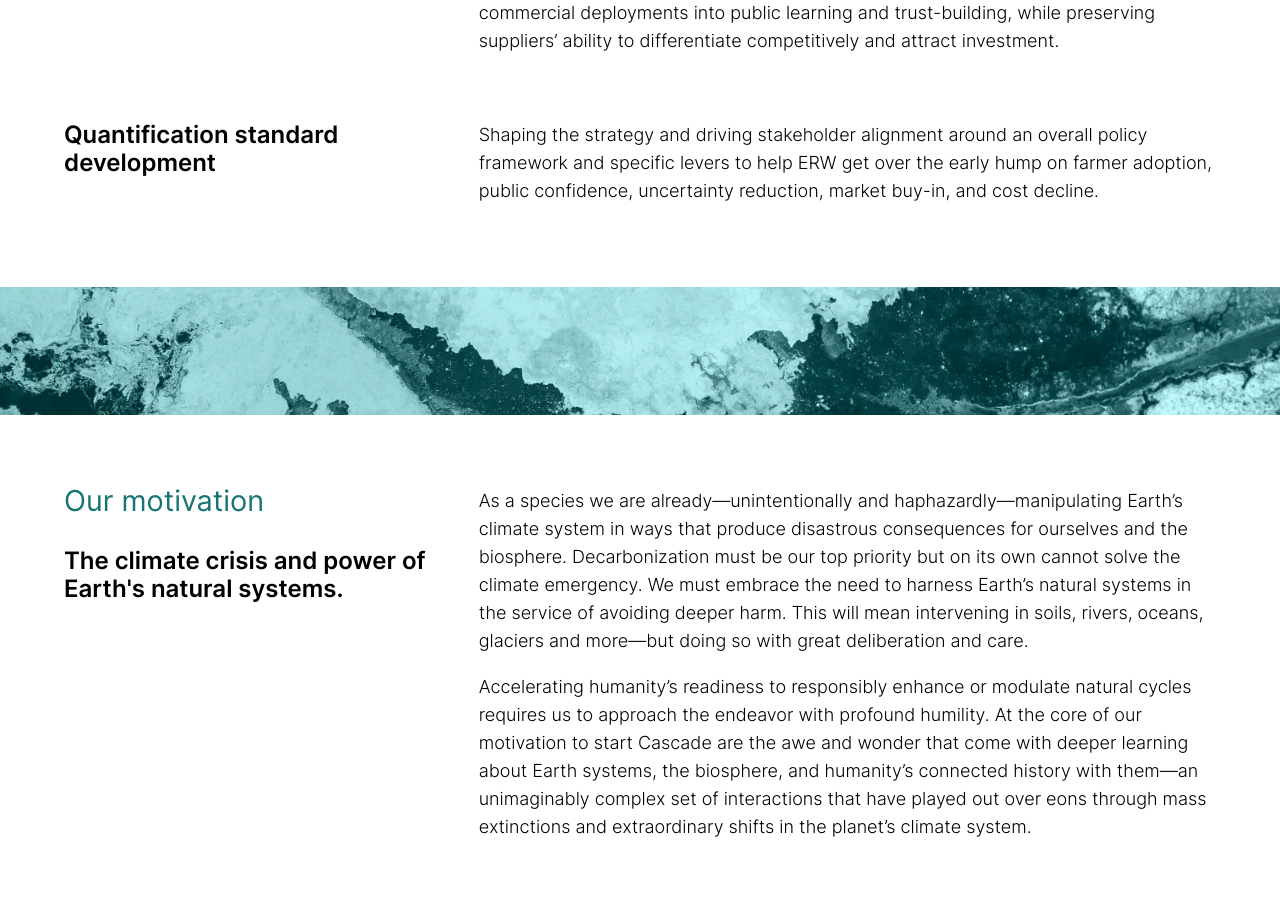
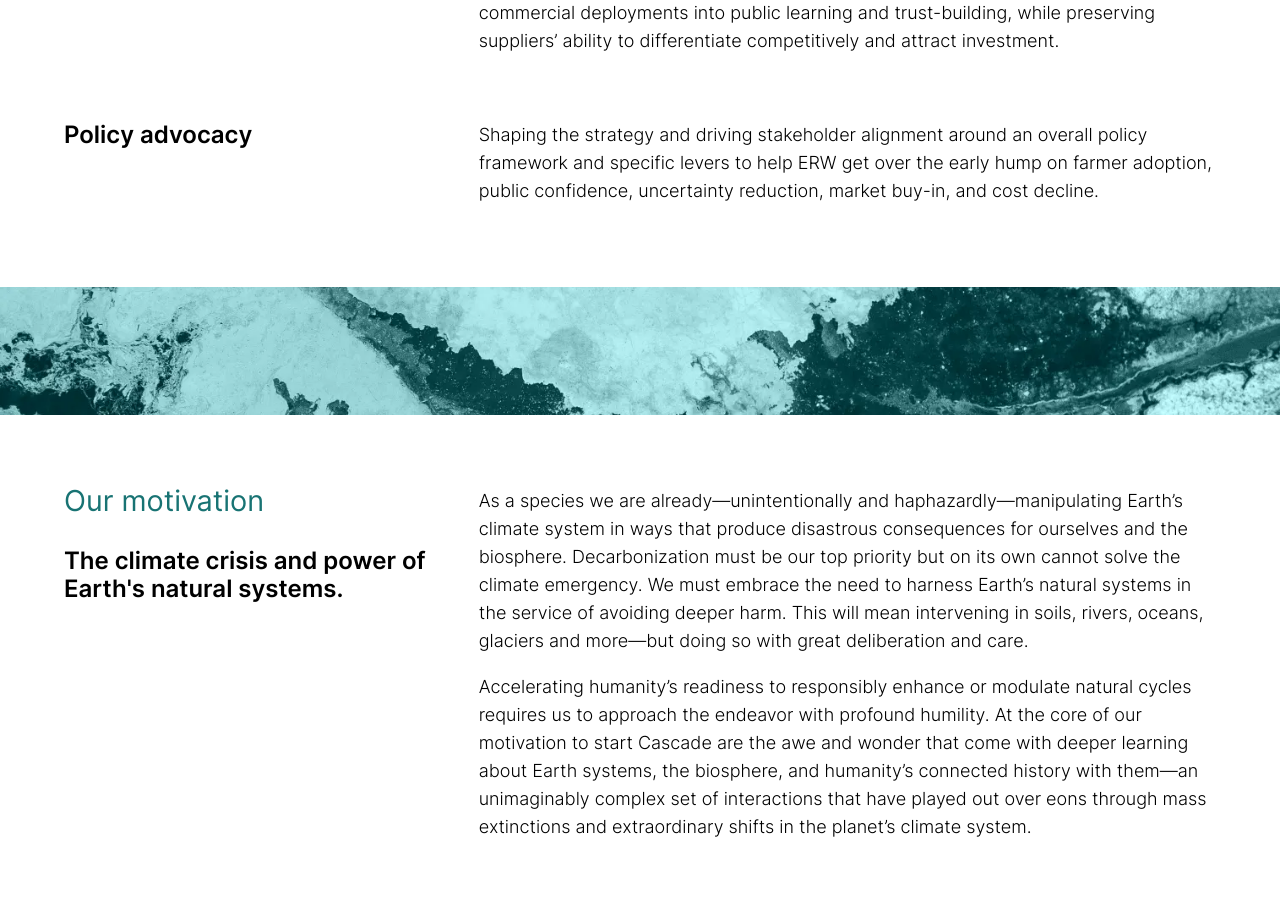
Before and after one commit to Cascade-Climate/cc-website, a SvelteKit app: page / in a window 1280 px wide. Shown: the part 1161-2068 px from the top of the page. Built offline with nearby package versions, Linux system fonts and the light colour scheme.

Commit message:
changed QSD-->policy

```diff
--- a/src/routes/+page.svelte
+++ b/src/routes/+page.svelte
@@ -65,7 +65,7 @@
 			</div>
 		</div>
 		<div class="container">
-			<div class="heading">Quantification standard development</div>
+			<div class="heading">Policy advocacy</div>
 			<div class="content">
 				<p>
 					Shaping the strategy and driving stakeholder alignment around an overall policy framework
--- a/src/routes/team/+page@.svelte
+++ b/src/routes/team/+page@.svelte
@@ -47,7 +47,7 @@
 		<a href="https://jobs.lever.co/cascade-climate">Work with us</a>
 	</section>
 	<section id="team">
-		<h1>Founding team</h1>
+		<h1>Team</h1>
 		<a class="team-card" href="/team/dai-ellis">
 			<img src={daiEllis} alt="Dai Ellis" />
 			<h1>Dai Ellis</h1>
```
